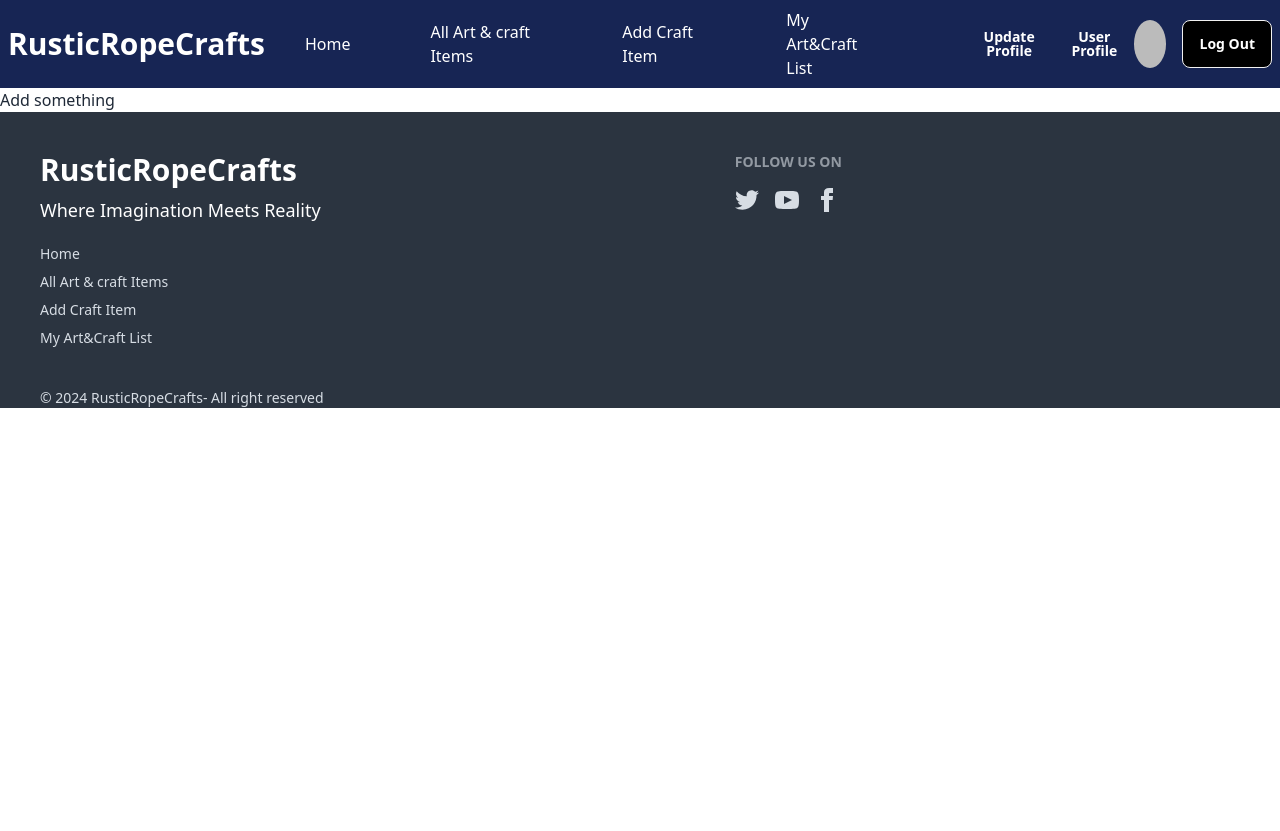
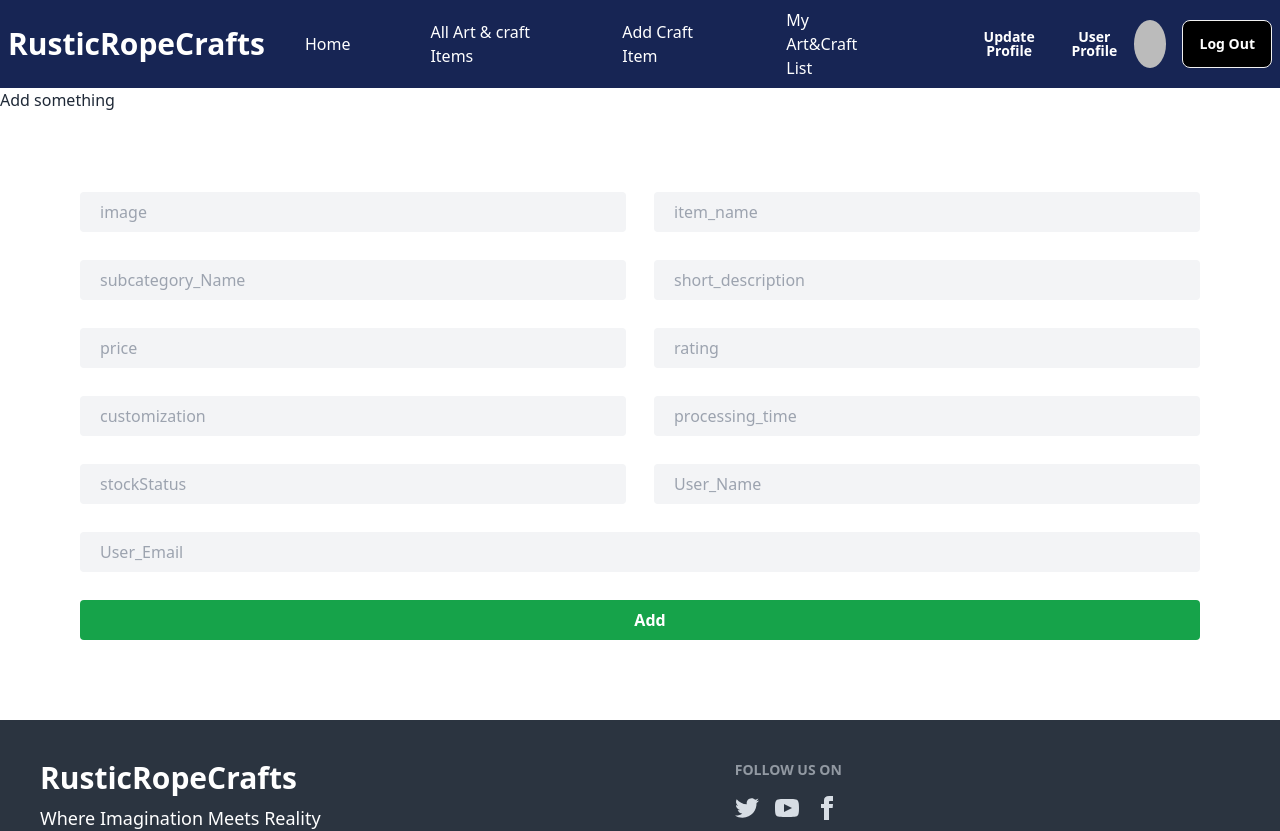
Before and after one commit to 2244jhalak/Art-Craft-Store, a React (Vite) app: page /addCraft in a window 1280 px wide. Shown: the top 831 px of the page. Before the commit the page ends 800 px from the top, so only its background shows below. Built offline with nearby package versions, Linux system fonts and the light colour scheme; no server answers; sample sign-in values are in the browser's storage.

Commit message:
allArtAndCraft route added

```diff
--- a/package.json
+++ b/package.json
@@ -20,6 +20,7 @@
     "react-router-dom": "^6.23.0",
     "react-toastify": "^10.0.5",
     "sort-by": "^1.2.0",
+    "sweetalert2": "^11.10.8",
     "swiper": "^11.1.1"
   },
   "devDependencies": {
--- a/src/components/AddCraftItem/AddCraftItem.jsx
+++ b/src/components/AddCraftItem/AddCraftItem.jsx
@@ -1,9 +1,61 @@
-
+import Swal from 'sweetalert2'
 
 const AddCraftItem = () => {
+    const handleSubmit = e =>{
+        e.preventDefault();
+        const form=e.target;
+        const image=form.image.value;
+        const item_name=form.item_name.value;
+        const subcategory_Name=form.subcategory_Name.value;
+        const short_description=form.short_description.value;
+        const price=form.price.value;
+        const rating=form.rating.value;
+        const customization=form.customization.value;
+        const processing_time=form.processing_time.value;
+        const stockStatus=form.stockStatus.value;
+        const User_Name=form.User_Name.value;
+        const User_Email=form.User_Email.value;
+        const craft={image,item_name,subcategory_Name,short_description,price,rating,customization,processing_time,stockStatus,User_Name,User_Email};
+        console.log(craft);
+        fetch('http://localhost:5000/craft',{
+            method: "POST",
+            headers: {
+                   "Content-Type": "application/json",
+            },
+            body: JSON.stringify(craft),
+        })
+        .then(res=>res.json())
+        .then(data=>{
+            if(data.insertedId){
+                Swal.fire({
+                    title: 'Succeess!',
+                    text: 'Successfully added',
+                    icon: 'success',
+                    confirmButtonText: 'Cool'
+                  })
+            }
+            console.log(data)
+        })
+    }
     return (
         <div>
             <h2>Add something</h2>
+            <form onSubmit={handleSubmit}>
+                <div className="grid grid-cols-2 gap-x-7 gap-y-7 p-20">
+                    <input className="h-10 bg-gray-100 rounded pl-5 text-black" type="text" name="image" placeholder="image" id="" />
+                    <input className="h-10 bg-gray-100 rounded pl-5 text-black" type="text" name="item_name" placeholder="item_name" id="" />
+                    <input className="h-10 bg-gray-100 rounded pl-5 text-black" type="text" name="subcategory_Name" placeholder="subcategory_Name" id="" />
+                    <input className="h-10 bg-gray-100 rounded pl-5 text-black" type="text" name="short_description" placeholder="short_description" id="" />
+                    <input className="h-10 bg-gray-100 rounded pl-5 text-black" type="text" name="price" placeholder="price" id="" />
+                    <input className="h-10 bg-gray-100 rounded pl-5 text-black" type="text" name="rating" placeholder="rating" id="" />
+                    <input className="h-10 bg-gray-100 rounded pl-5 text-black" type="text" name="customization" placeholder="customization" id="" />
+                    <input className="h-10 bg-gray-100 rounded pl-5 text-black" type="text" name="processing_time" placeholder="processing_time" id="" />
+                    <input className="h-10 bg-gray-100 rounded pl-5 text-black" type="text" name="stockStatus" placeholder="stockStatus" id="" />
+                    <input className="h-10 bg-gray-100 rounded pl-5 text-black" type="text" name="User_Name" placeholder="User_Name" id="" />
+                    <input className="h-10 bg-gray-100 rounded col-span-2 pl-5 text-black" type="email" name="User_Email" placeholder="User_Email" id="" />
+                    <input className="bg-green-600 text-white font-semibold rounded col-span-2 pl-5 cursor-pointer h-10" type="submit" value="Add" />
+                </div>
+            </form>
 
         </div>
     );
--- a/src/components/AllArtAndCraft/AllArtAndCraft.jsx
+++ b/src/components/AllArtAndCraft/AllArtAndCraft.jsx
@@ -1,9 +1,45 @@
+import { Link, useLoaderData } from "react-router-dom";
 
 
 const AllArtAndCraft = () => {
+    const crafts=useLoaderData();
+
+
     return (
         <div>
-            <h2>Here are all</h2>
+            <h2>Here are all : {crafts.length}</h2>
+            <div className="overflow-x-auto">
+  <table className="table">
+    {/* head */}
+    <thead>
+      <tr>
+        <th>Item Name</th>
+        <th>Subcategory Name</th>
+        <th>Customization</th>
+        <th>Stock Status</th>
+        <th></th>
+      </tr>
+    </thead>
+    <tbody>
+
+
+      {
+        crafts.map(craft=>
+            <tr key={craft._id}>
+        <th>{craft.item_name}</th>
+        <td>{craft.subcategory_Name}</td>
+        <td>{craft.customization}</td>
+        <td>{craft.stockStatus}</td>
+        <td>
+            <Link to={`/craft/${craft._id}`}><button className="btn">View Details</button></Link>
+        </td>
+      </tr>
+        )
+      }
+
+    </tbody>
+  </table>
+</div>
 
         </div>
     );
--- a/src/main.jsx
+++ b/src/main.jsx
@@ -36,7 +36,8 @@ const router = createBrowserRouter([
       },
       {
         path:"/all",
-        element:<AllArtAndCraft></AllArtAndCraft>
+        element:<AllArtAndCraft></AllArtAndCraft>,
+        loader:()=>fetch('http://localhost:5000/craft')
       },
       {
         path:"/addCraft",
```
Also changed, not shown: 1 other file (tests, documents, lock files or other folders).
